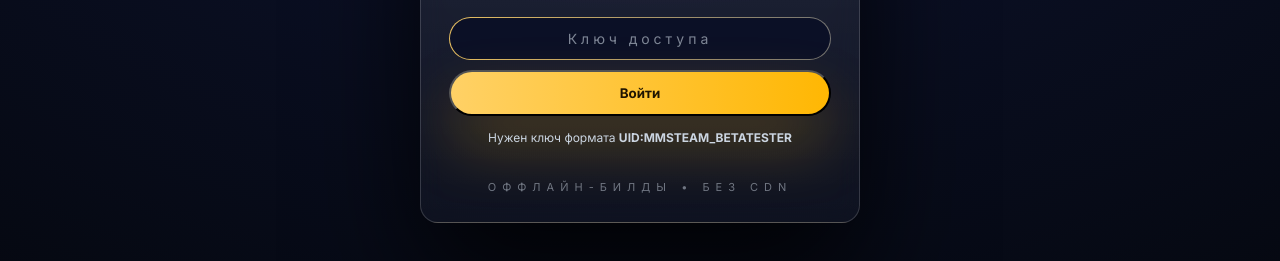
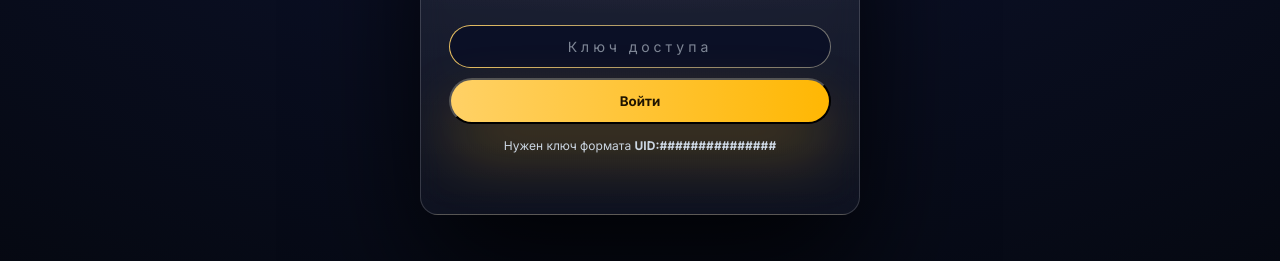
Before and after one commit to mashrumik/collector-download, a plain HTML site: page index.html in a window 1280 px wide. Shown: the part 367-628 px from the top of the page. Drawn offline with Linux system fonts and the light colour scheme.

Commit message:
Update index.html

```diff
--- a/index.html
+++ b/index.html
@@ -54,9 +54,9 @@
           <button class="btn" id="enter">Войти</button>
         </div>
         <div id="err" class="error hide">Неверный ключ доступа</div>
-        <p class="hint">Нужен ключ формата <strong>UID:MMSTEAM_BETATESTER</strong></p>
+        <p class="hint">Нужен ключ формата <strong>UID:###############</strong></p>
       </main>
-      <footer class="foot">Оффлайн-билды • Без CDN</footer>
+      <footer class="foot"></footer>
     </div>
   </div>
   <div class="card hide" id="dl">
@@ -83,7 +83,7 @@
     </div>
   </div>
   <script>
-    const KEY = 'UID:MMSTEAM_BETATESTER';
+    const KEY = 'MMSTEAM_BETATESTER';
     const lock = document.getElementById('lock');
     const dl = document.getElementById('dl');
     const pass = document.getElementById('pass');
```
